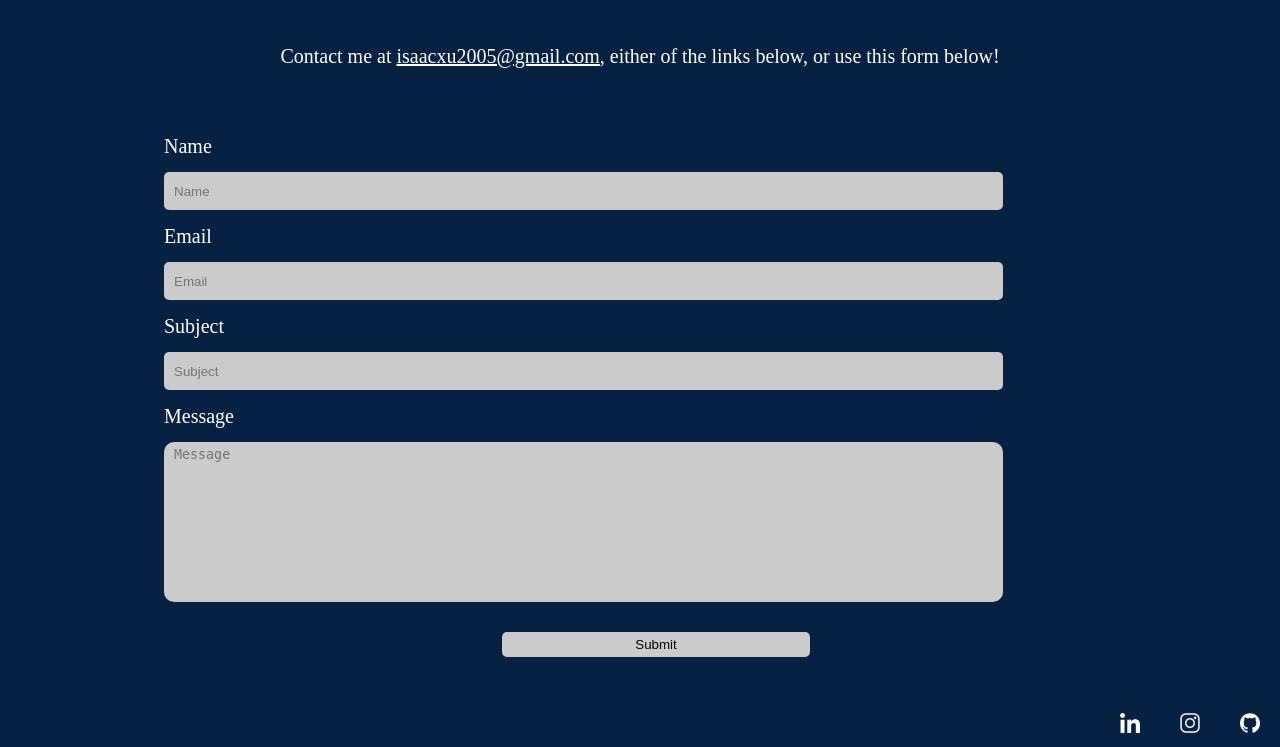
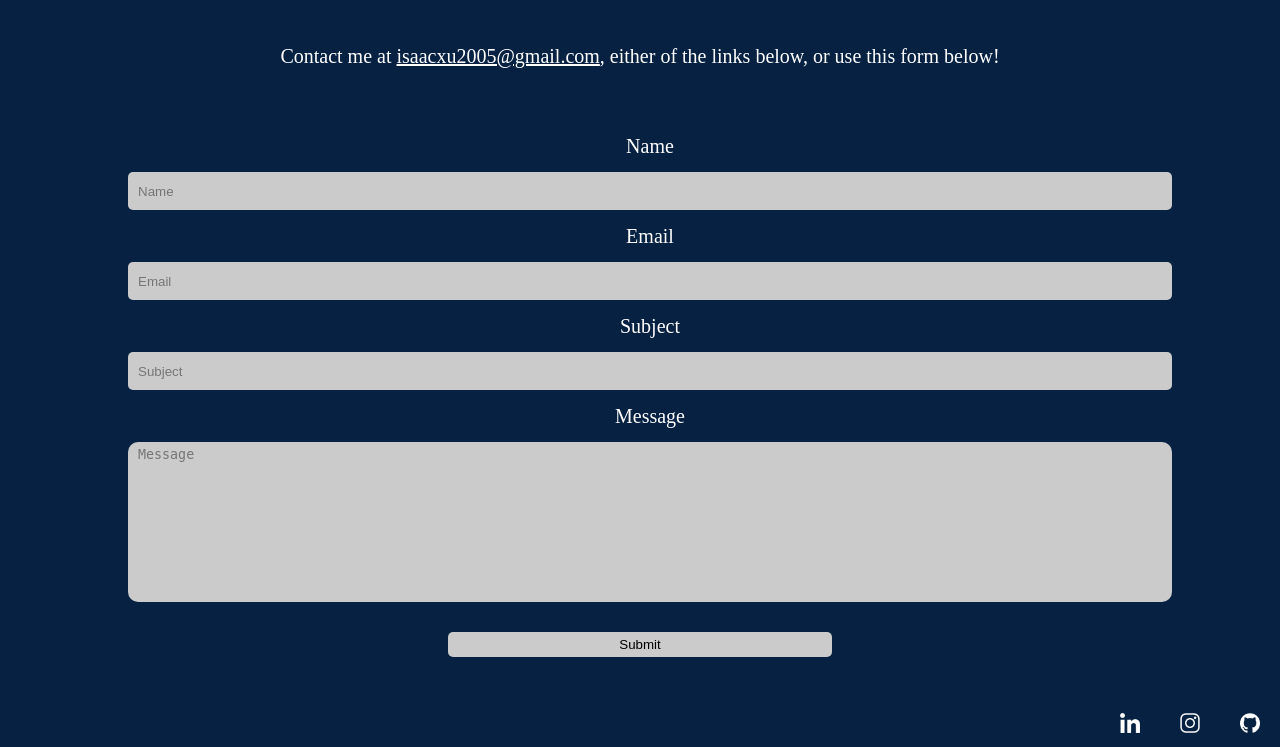
Before and after one commit to ixu100/portfolio, a Flask app: page /contact in a window 1280 px wide. Shown: the part 53-800 px from the top of the page. Run offline with Flask 3, Linux system fonts and the light colour scheme; some libraries are stand-ins or nearby versions; some web fonts are replaced.

Commit message:
centering

```diff
--- a/static/css/central.css
+++ b/static/css/central.css
@@ -10,7 +10,6 @@
 .central-information{
   display: flex;
   flex-direction: column;
-  align-items: center;
   font-family: Futura;
   color: white;
   gap: 10px;
--- a/static/css/contact.css
+++ b/static/css/contact.css
@@ -11,9 +11,7 @@
   flex-direction: column;
   margin-top: 3rem;
   height: 70vh;
-  align-items: flex-start;
-  margin-left: 9rem;;
-  margin-right: 7rem;
+  align-items: center;
 }
 .contact-inf{
   font-family: Futura;
```
